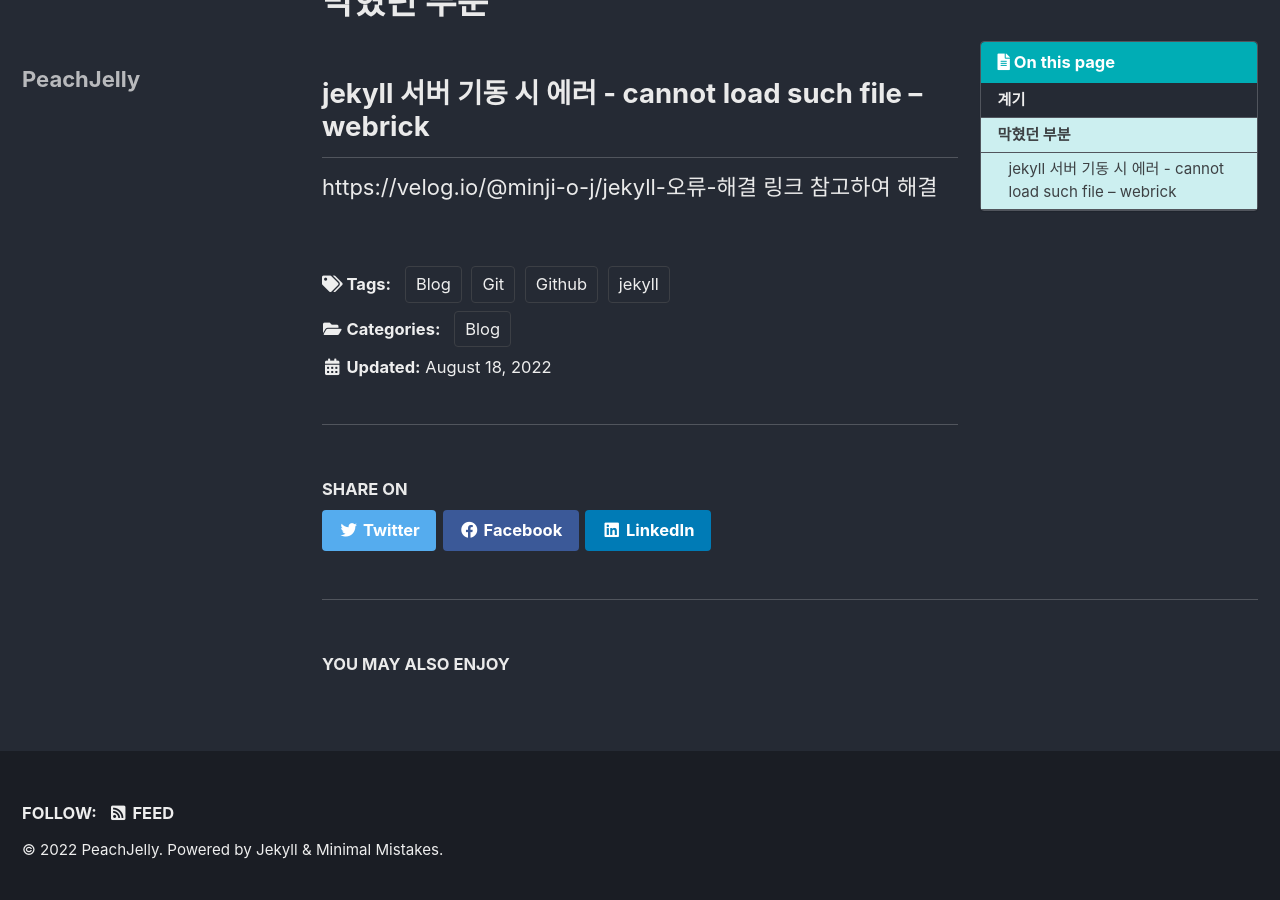
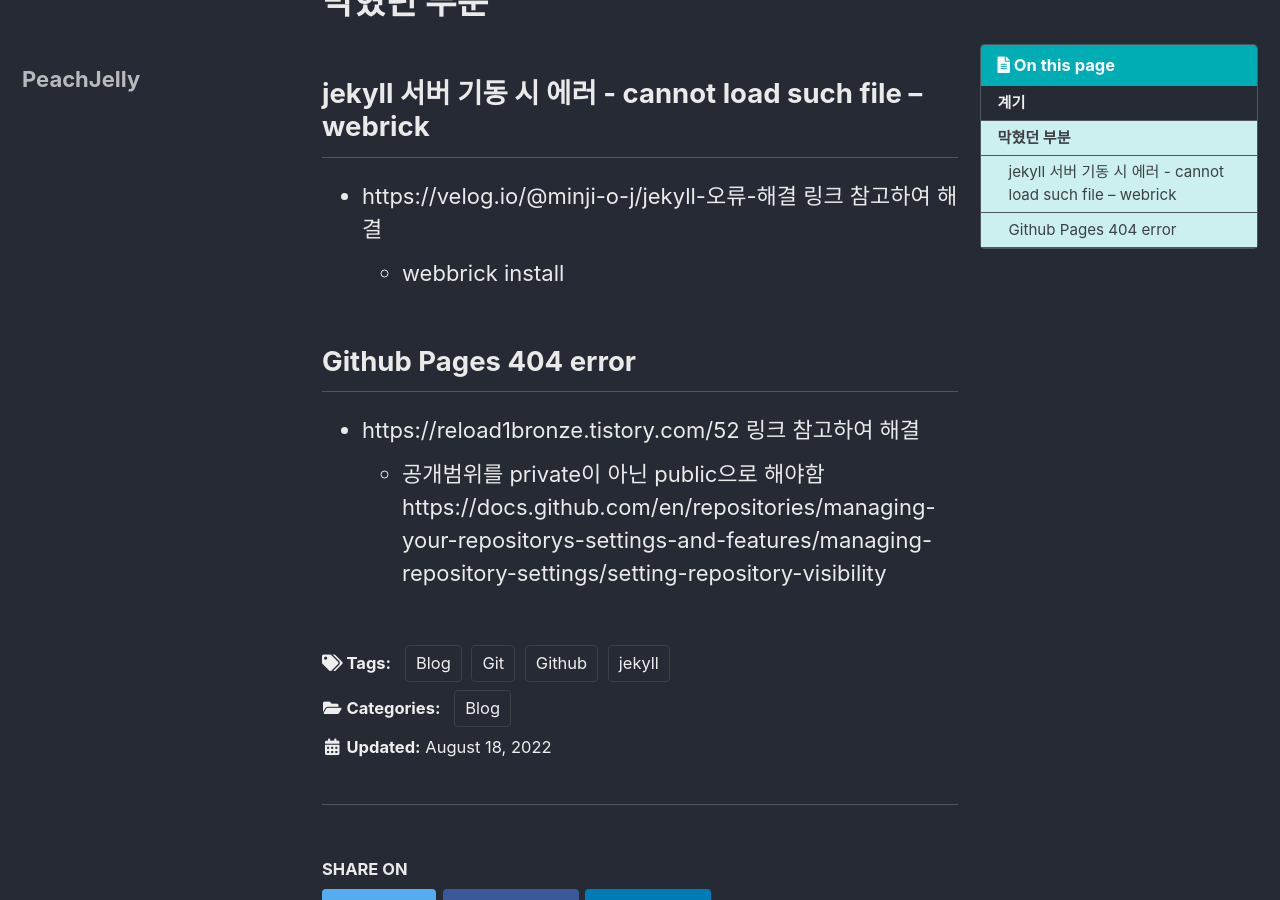
Before and after one commit to peachjelly/peachjelly.github.io, a Jekyll site: the page built from _posts/2022-08-18-blog_category_first_post.md, in a window 1280 px wide and 900 px high, scrolled down 538 px. Built offline with Jekyll 4.4.1, drawn with Linux system fonts in a browser that asks for light colours; cached includes are drawn as plain includes.

Commit message:
[blog] change first post

```diff
--- a/_posts/2022-08-18-blog_category_first_post.md
+++ b/_posts/2022-08-18-blog_category_first_post.md
@@ -22,4 +22,10 @@ last_modified_at: 2022-08-18
 
 # 막혔던 부분
 ## jekyll 서버 기동 시 에러 - cannot load such file -- webrick
-https://velog.io/@minji-o-j/jekyll-오류-해결 링크 참고하여 해결
+- https://velog.io/@minji-o-j/jekyll-오류-해결 링크 참고하여 해결
+    - webbrick install
+
+## Github Pages 404 error
+- https://reload1bronze.tistory.com/52 링크 참고하여 해결
+    - 공개범위를 private이 아닌 public으로 해야함
+    https://docs.github.com/en/repositories/managing-your-repositorys-settings-and-features/managing-repository-settings/setting-repository-visibility
```
